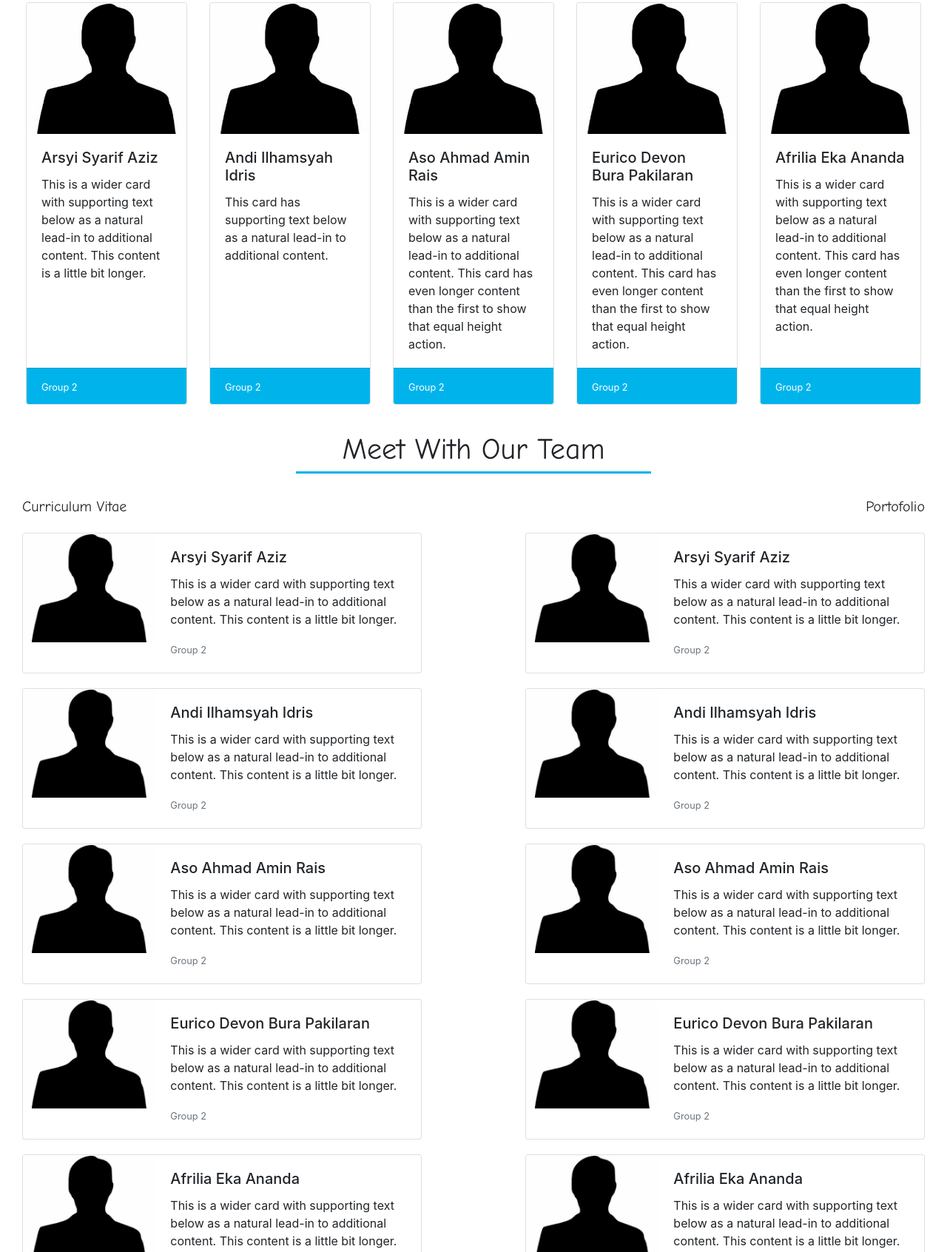
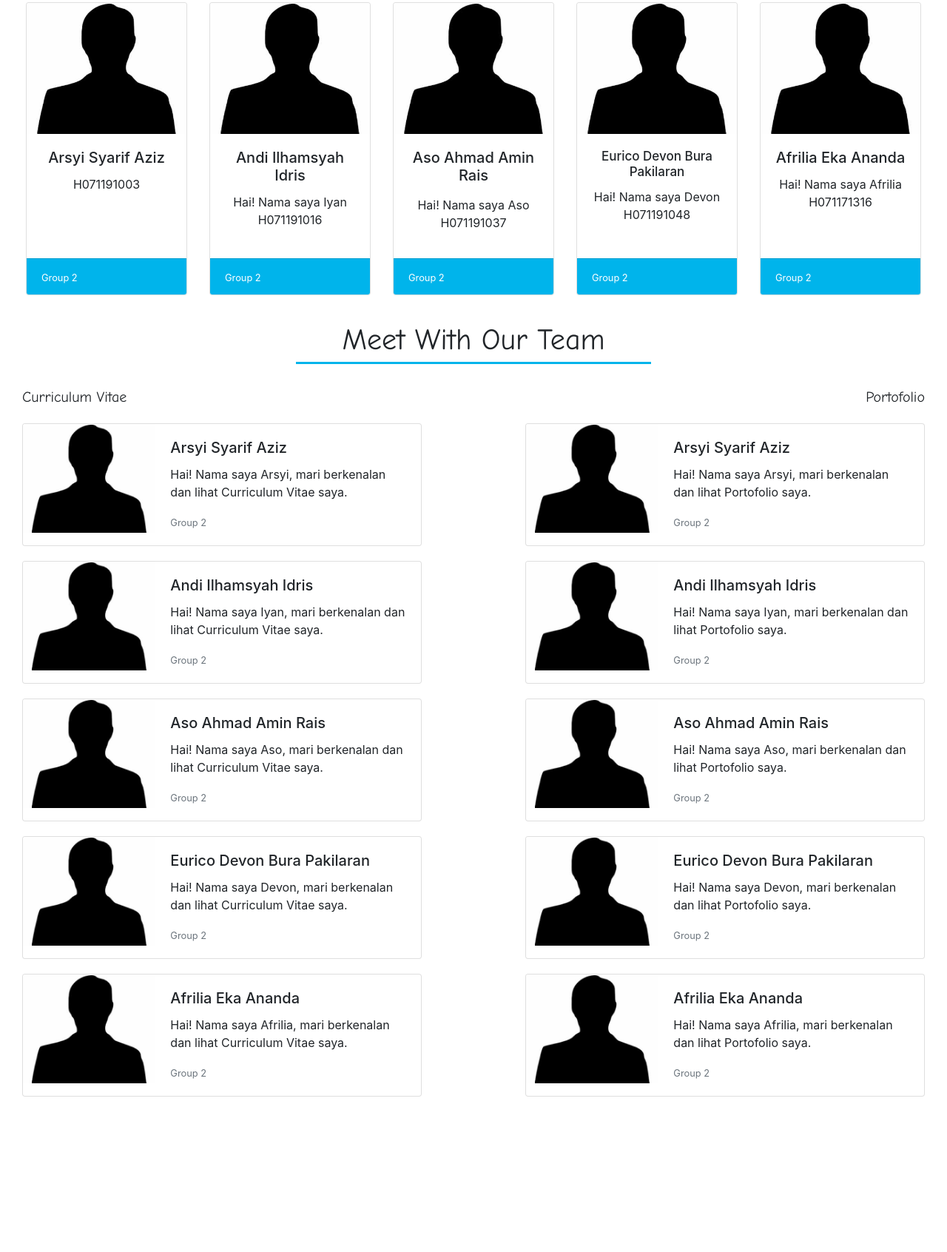
Before and after one commit to andiilhamsyahidris/AndiIlhamsyahIdris.github.io, a plain HTML site: page index.html in a window 1280 px wide. Shown: the part 697-2389 px from the top of the page at 74% size. After the commit the page ends 2195 px from the top, so only its background shows below. Drawn offline with nearby package versions, Linux system fonts and the light colour scheme.

Commit message:
homepage update

```diff
--- a/index.html
+++ b/index.html
@@ -66,9 +66,9 @@
             <div class="card-deck" style="margin-left: 20px; margin-right: 20px;">
                 <div class="card">
                     <img src="image\laki.jpg" class="card-img-top" alt="">
-                    <div class="card-body">
+                    <div class="card-body" style="text-align: center;">
                         <h5 class="card-title">Arsyi Syarif Aziz</h5>
-                        <p class="card-text">This is a wider card with supporting text below as a natural lead-in to additional content. This content is a little bit longer.</p>
+                        <p class="card-text"Hai! Nama saya Arsyi<br>H071191003</p>
                     </div>
                     <div class="card-footer" style="background-color: #00b4eb;">
                         <small class="text" style="color: white;">Group 2</small>
@@ -76,9 +76,9 @@
                 </div>
                 <div class="card">
                     <img src="image\laki.jpg" class="card-img-top" alt="">
-                    <div class="card-body">
+                    <div class="card-body" style="text-align: center;">
                         <h5 class="card-title">Andi Ilhamsyah Idris</h5>
-                        <p class="card-text">This card has supporting text below as a natural lead-in to additional content.</p>
+                        <p class="card-text"">Hai! Nama saya Iyan<br>H071191016</p>
                     </div>
                     <div class="card-footer" style="background-color: #00b4eb;">
                         <small class="text" style="color: white;">Group 2</small>
@@ -86,9 +86,9 @@
                 </div>
                 <div class="card">
                     <img src="image\laki.jpg" class="card-img-top" alt="">
-                    <div class="card-body">
+                    <div class="card-body"style="text-align: center;">
                         <h5 class="card-title">Aso Ahmad Amin Rais</h5>
-                        <p class="card-text">This is a wider card with supporting text below as a natural lead-in to additional content. This card has even longer content than the first to show that equal height action.</p>
+                        <p class="card-text"></p> Hai! Nama saya Aso<br>H071191037</p>
                     </div>
                     <div class="card-footer" style="background-color: #00b4eb;">
                         <small class="text" style="color: white;">Group 2</small>
@@ -96,9 +96,9 @@
                 </div>
                 <div class="card">
                     <img src="image\laki.jpg" class="card-img-top" alt="">
-                    <div class="card-body">
-                        <h5 class="card-title">Eurico Devon Bura Pakilaran</h5>
-                        <p class="card-text">This is a wider card with supporting text below as a natural lead-in to additional content. This card has even longer content than the first to show that equal height action.</p>
+                    <div class="card-body"style="text-align: center;">
+                        <h5 class="card-title" style="font-size: 17px;">Eurico Devon Bura Pakilaran</h5>
+                        <p class="card-text">Hai! Nama saya Devon<br>H071191048</p>
                     </div>
                     <div class="card-footer" style="background-color: #00b4eb;">
                         <small class="text" style="color: white;">Group 2</small>
@@ -106,9 +106,9 @@
                 </div>
                 <div class="card">
                     <img src="image\laki.jpg" class="card-img-top" alt="">
-                    <div class="card-body">
+                    <div class="card-body"style="text-align: center;">
                         <h5 class="card-title">Afrilia Eka Ananda</h5>
-                        <p class="card-text">This is a wider card with supporting text below as a natural lead-in to additional content. This card has even longer content than the first to show that equal height action.</p>
+                        <p class="card-text">Hai! Nama saya Afrilia<br>H071171316</p>
                     </div>
                     <div class="card-footer" style="background-color: #00b4eb;">
                         <small class="text" style="color: white;">Group 2</small>
@@ -135,7 +135,7 @@
                           <div class="col-md-8">
                             <div class="card-body">
                               <h5 class="card-title">Arsyi Syarif Aziz</h5>
-                              <p class="card-text">This is a wider card with supporting text below as a natural lead-in to additional content. This content is a little bit longer.</p>
+                              <p class="card-text">Hai! Nama saya Arsyi, mari berkenalan dan lihat Curriculum Vitae saya.</p>
                               <p class="card-text"><small class="text-muted">Group 2</small></p>
                             </div>
                           </div>
@@ -149,7 +149,7 @@
                           <div class="col-md-8">
                             <div class="card-body">
                               <h5 class="card-title">Andi Ilhamsyah Idris</h5>
-                              <p class="card-text">This is a wider card with supporting text below as a natural lead-in to additional content. This content is a little bit longer.</p>
+                              <p class="card-text">Hai! Nama saya Iyan, mari berkenalan dan lihat Curriculum Vitae saya.</p>
                               <p class="card-text"><small class="text-muted">Group 2</small></p>
                             </div>
                           </div>
@@ -163,7 +163,7 @@
                           <div class="col-md-8">
                             <div class="card-body">
                               <h5 class="card-title">Aso Ahmad Amin Rais</h5>
-                              <p class="card-text">This is a wider card with supporting text below as a natural lead-in to additional content. This content is a little bit longer.</p>
+                              <p class="card-text">Hai! Nama saya Aso, mari berkenalan dan lihat Curriculum Vitae saya.</p>
                               <p class="card-text"><small class="text-muted">Group 2</small></p>
                             </div>
                           </div>
@@ -177,7 +177,7 @@
                           <div class="col-md-8">
                             <div class="card-body">
                               <h5 class="card-title">Eurico Devon Bura Pakilaran</h5>
-                              <p class="card-text">This is a wider card with supporting text below as a natural lead-in to additional content. This content is a little bit longer.</p>
+                              <p class="card-text">Hai! Nama saya Devon, mari berkenalan dan lihat Curriculum Vitae saya.</p>
                               <p class="card-text"><small class="text-muted">Group 2</small></p>
                             </div>
                           </div>
@@ -191,7 +191,7 @@
                           <div class="col-md-8">
                             <div class="card-body">
                               <h5 class="card-title">Afrilia Eka Ananda</h5>
-                              <p class="card-text">This is a wider card with supporting text below as a natural lead-in to additional content. This content is a little bit longer.</p>
+                              <p class="card-text">Hai! Nama saya Afrilia, mari berkenalan dan lihat Curriculum Vitae saya.</p>
                               <p class="card-text"><small class="text-muted">Group 2</small></p>
                             </div>
                           </div>
@@ -207,7 +207,7 @@
                           <div class="col-md-8">
                             <div class="card-body">
                               <h5 class="card-title">Arsyi Syarif Aziz</h5>
-                              <p class="card-text">This a wider card with supporting text below as a natural lead-in to additional content. This content is a little bit longer.</p>
+                              <p class="card-text">Hai! Nama saya Arsyi, mari berkenalan dan lihat Portofolio saya.</p>
                               <p class="card-text"><small class="text-muted">Group 2</small></p>
                             </div>
                           </div>
@@ -220,7 +220,7 @@
                           <div class="col-md-8">
                             <div class="card-body">
                               <h5 class="card-title">Andi Ilhamsyah Idris</h5>
-                              <p class="card-text">This is a wider card with supporting text below as a natural lead-in to additional content. This content is a little bit longer.</p>
+                              <p class="card-text">Hai! Nama saya Iyan, mari berkenalan dan lihat Portofolio saya.</p>
                               <p class="card-text"><small class="text-muted">Group 2</small></p>
                             </div>
                           </div>
@@ -233,7 +233,7 @@
                           <div class="col-md-8">
                             <div class="card-body">
                               <h5 class="card-title">Aso Ahmad Amin Rais</h5>
-                              <p class="card-text">This is a wider card with supporting text below as a natural lead-in to additional content. This content is a little bit longer.</p>
+                              <p class="card-text">Hai! Nama saya Aso, mari berkenalan dan lihat Portofolio saya.</p>
                               <p class="card-text"><small class="text-muted">Group 2</small></p>
                             </div>
                           </div>
@@ -246,7 +246,7 @@
                           <div class="col-md-8">
                             <div class="card-body">
                               <h5 class="card-title">Eurico Devon Bura Pakilaran</h5>
-                              <p class="card-text">This is a wider card with supporting text below as a natural lead-in to additional content. This content is a little bit longer.</p>
+                              <p class="card-text">Hai! Nama saya Devon, mari berkenalan dan lihat Portofolio saya.</p>
                               <p class="card-text"><small class="text-muted">Group 2</small></p>
                             </div>
                           </div>
@@ -259,7 +259,7 @@
                           <div class="col-md-8">
                             <div class="card-body">
                               <h5 class="card-title">Afrilia Eka Ananda</h5>
-                              <p class="card-text">This is a wider card with supporting text below as a natural lead-in to additional content. This content is a little bit longer.</p>
+                              <p class="card-text">Hai! Nama saya Afrilia, mari berkenalan dan lihat Portofolio saya.</p>
                               <p class="card-text"><small class="text-muted">Group 2</small></p>
                             </div>
                           </div>
```
